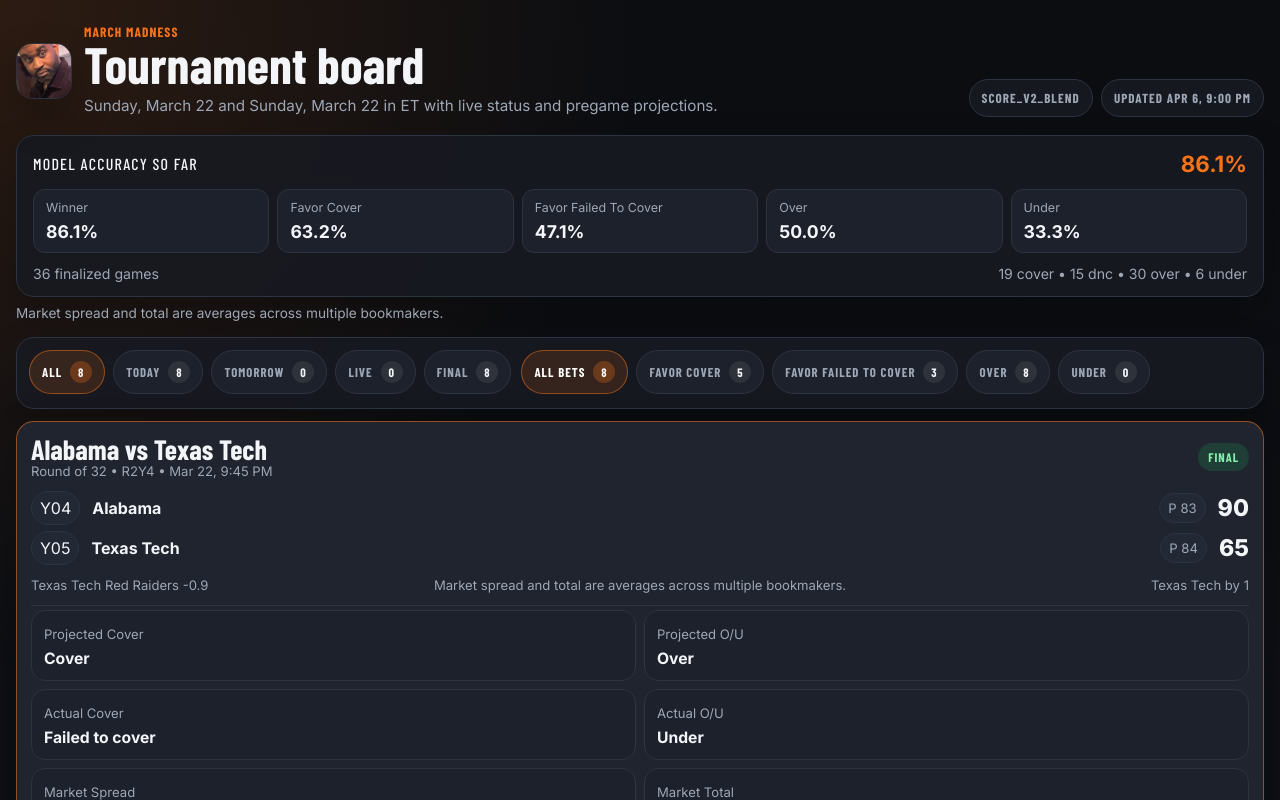
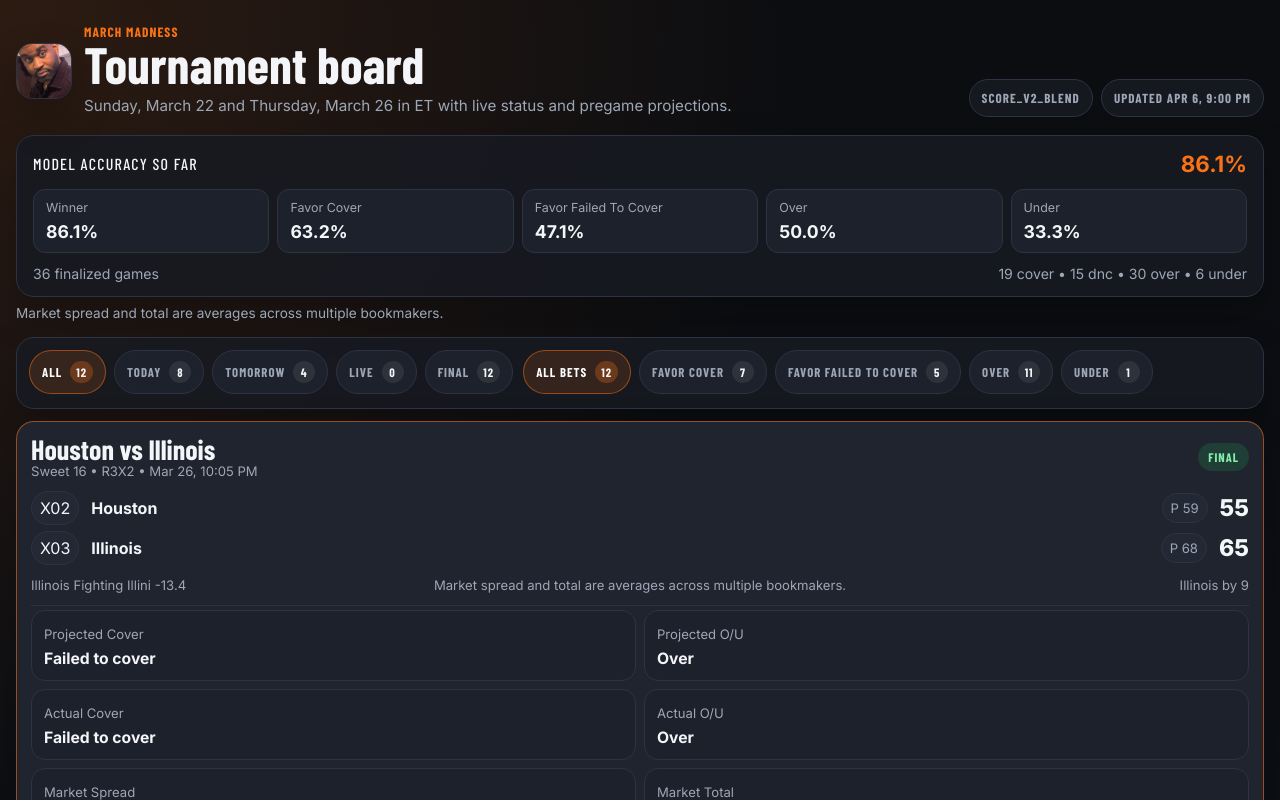
Before and after one commit to Jrosero21/degens, a React (Vite) app: page / in a window 1280 px wide. Shown: the top 800 px of the page. Built offline with nearby package versions, Linux system fonts and the light colour scheme; no server answers.

Commit message:
Fix upcoming slate selection

```diff
--- a/src/App.jsx
+++ b/src/App.jsx
@@ -135,11 +135,21 @@
   if (todayGames.length) {
     return today;
   }
-  const datedGames = games.map((game) => game.gameDate).filter(Boolean).sort();
+  const datedGames = Array.from(new Set(games.map((game) => game.gameDate).filter(Boolean))).sort();
+  const nextUpcomingDate = datedGames.find((date) => date >= today);
+  if (nextUpcomingDate) {
+    return nextUpcomingDate;
+  }
   return datedGames.at(-1) ?? today;
 }
 
 function pickAlternateSlateDate(games, primaryDate) {
+  const datedGames = Array.from(new Set(games.map((game) => game.gameDate).filter(Boolean))).sort();
+  const nextDate = datedGames.find((date) => date > primaryDate);
+  if (nextDate) {
+    return nextDate;
+  }
+
   const tomorrow = dateKeyWithOffset(1);
   if (primaryDate !== tomorrow && games.some((game) => game.gameDate === tomorrow)) {
     return tomorrow;
@@ -147,6 +157,10 @@
   const today = dateKeyWithOffset(0);
   if (primaryDate !== today && games.some((game) => game.gameDate === today)) {
     return today;
+  }
+  const previousDates = datedGames.filter((date) => date < primaryDate);
+  if (previousDates.length) {
+    return previousDates.at(-1);
   }
   return primaryDate;
 }
@@ -161,7 +175,7 @@
     let active = true;
 
     async function loadBoard() {
-      const sources = [LIVE_BOARD_URL, LOCAL_BOARD_PATH].filter(Boolean);
+      const sources = [LOCAL_BOARD_PATH, LIVE_BOARD_URL].filter(Boolean);
 
       let lastError = null;
       for (const source of sources) {
```
